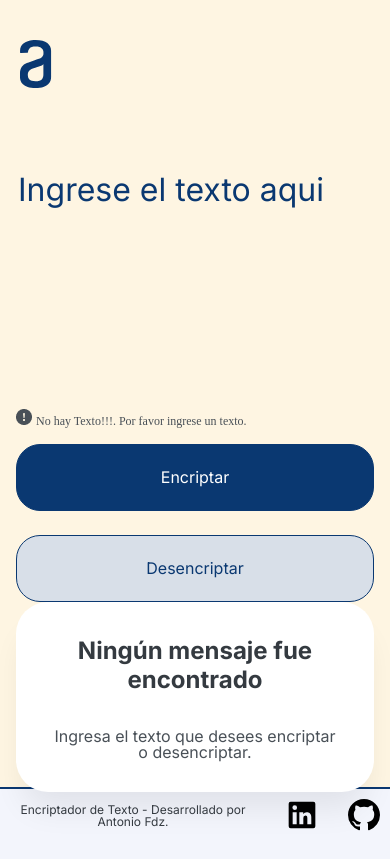
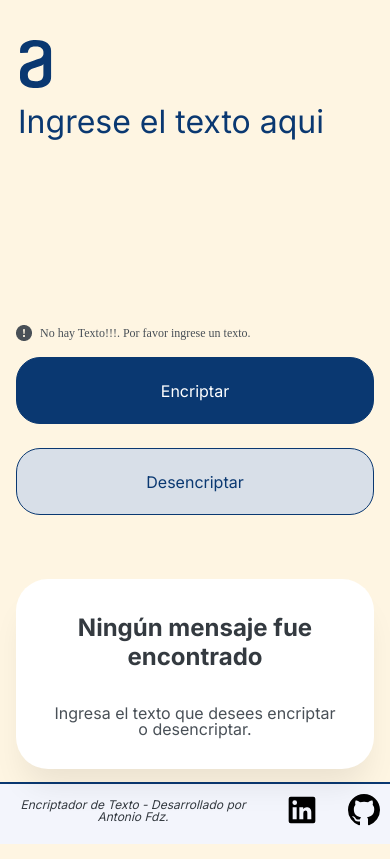
Before and after one commit to AFernandzG/Encriptador_de_texto, a plain HTML site: page index.html in a window 390 px wide. Both pictures are taken after a click on the button "Encriptar". Drawn offline with Linux system fonts and the light colour scheme.

Commit message:
Actualizando los estilos y app.js para mejor interaccion de los botones y el footer

```diff
--- a/app.js
+++ b/app.js
@@ -5,6 +5,7 @@
 const btn_copy = document.getElementById('btn-copy');
 const titulo_mensaje = document.getElementById('titulo-mensaje');
 const terminos_info = document.getElementById('izqu-term-info');
+const mensaje_info_terminos = 'Solo letras minúsculas y sin acentos';
 const llaves = {
     a: 'ai',
     e: 'enter',
@@ -19,10 +20,10 @@
     btn_copy.style.display = 'block';
     div_derecha.classList.add('ajustar');
     titulo_mensaje.classList.add('ajustar');
+    inputText.value = ''; // vaciar el input
     return;
 }
 function ajustar_pantallainicial(){
-   // munheco.style.display = 'block';
     der_info.style.display = 'block';
     btn_copy.style.display = 'none';
     titulo_mensaje.textContent = '';
@@ -32,14 +33,14 @@
     return;
 }
 function alertaTextoVacio(){
-    //alert('Ingrese texto');
-    inputText.focus(); // focus en ingresar el texto
     terminos_info.style.backgroundColor = "#0A3871"
     terminos_info.textContent = "No hay Texto!!!. Por favor ingrese un texto.";
     terminos_info.style.color = "white";
     terminos_info.style.transition = "background-color 0.5s ease-in-out";
     terminos_info.style.fontWeight = "700"
     terminos_info.style.fontSize = "16px";
+    inputText.focus(); // focus en ingresar el texto
+    ajustar_pantallainicial();
 
     setTimeout(() => {
         terminos_info.removeAttribute('style');
@@ -54,12 +55,11 @@
         const texto = inputText.value.toLowerCase();
         const regex = new RegExp(Object.keys(llaves).join('|'), 'g');
         const encriptado = texto.replace(regex, letra => llaves[letra] || letra);
+        terminos_info.textContent = mensaje_info_terminos;
         ajustar_mensajefinal(encriptado);
         return;
     }
 }
-
-
 function desencriptar() {
     if (inputText.value == '') {
         alertaTextoVacio();
@@ -73,11 +73,11 @@
         }
         const regex = new RegExp(Object.values(llaves).join('|'), 'g');
         const desencriptado = texto.replace(regex, letra => inverso[letra] || letra);
+        terminos_info.textContent = mensaje_info_terminos;
         ajustar_mensajefinal(desencriptado);
         return;
     }
 }
-
 function copiar() {
     const textarea = titulo_mensaje
     textarea.select(); // Selecciona todo el texto
--- a/css/style.css
+++ b/css/style.css
@@ -9,13 +9,14 @@
     --color-sext: #FEF5E2;
     --color-background: #F3F5FC;
 
+    --font-regular: 400;
+
     --font-famy: "Inter", sans-serif;
     --background--color: var(--color-sext);
 }
 body{
     background: var(--background--color);
 }
-
 .header {
     width: 90%;
     margin: auto;
@@ -28,10 +29,9 @@
     margin: auto 40px auto auto;
     display: grid;
     grid-template-columns: 2fr 1fr;
-    min-height: calc(100vh - (91px + 72px)); /* calc(100vh -91px -72px); */
+    min-height: calc(100vh - (91px + 72px + 30px));
     align-items: end;
 }
-
 .izquierda {
     height: 85%;
     display: flex;
@@ -44,7 +44,7 @@
     font-size: 32px;
     color: var(--color-prima);
     font-family: var(--font-famy);
-    font-weight: 400;
+    font-weight: var(--font-regular);
     background: none;
     border: none;
     outline: none;
@@ -53,6 +53,12 @@
 .izqu__term__info{
     font-size: 12px;
     color: var(--color-cuart);
+}
+.izqu__terminos {
+    display: flex;
+    justify-content: start;
+    align-items: center;
+    gap: 8px;
 }
 .izqu__ingr__text::placeholder{
     color: var(--color-prima);
@@ -75,7 +81,7 @@
     border-radius: 24px;
     font-family: var(--font-famy);
     font-size: 16px;
-    font-weight: 400;
+    font-weight: var(--font-regular);
 }
 .btn__encriptar {
     background-color: var(--color-prima);
@@ -123,13 +129,13 @@
 .mensaje__final.ajustar {
     color: var(--color-cuart);
     text-align: left;
-    font-weight: 400;
+    font-weight: var(--font-regular);
     height: 80%;
 }
 .der__info {
     font-size: 16px;
     font-family: var(--font-famy);
-    font-weight: 400;
+    font-weight: var(--font-regular);
     text-align: center;
     color: var(--color-cuart);
 }
@@ -141,27 +147,25 @@
 }
 .footer {
     background-color: var(--color-background);
-    height: 50px;
+    height: 40px;
     display: flex;
     flex-direction: row;
     justify-content: start;
     align-items:start;
-    margin-top: 15px;
+    margin-top: 40px;
     padding: 10px;
     border-top: 2px solid var(--color-prima);
 }
 .footer__text {
-/*     height: 90%;
-    width: 80%;
- */    font-family: var(--font-famy);
-/*     background: #778ca5;
- */    display: flex;
+    font-family: var(--font-famy);
+    display: flex;
     justify-content: start;
     align-items: center;
     color: var(--color-quint);
     text-align: center;
     font-size: 12px;
-    font-weight: 400;
+    font-weight: var(--font-regular);
+    font-style: italic;
     gap: 30px;
 }
 @media screen and (max-width: 825px) {
@@ -170,7 +174,9 @@
         grid-template-rows: 75% auto;
         width: auto;
         margin: auto 40px;
-    /*     min-height: 120vh; */
+    }
+    .izquierda {
+        margin-bottom: 64px;
     }
     .izqu__ingr__text {
         width: 100%;
```
